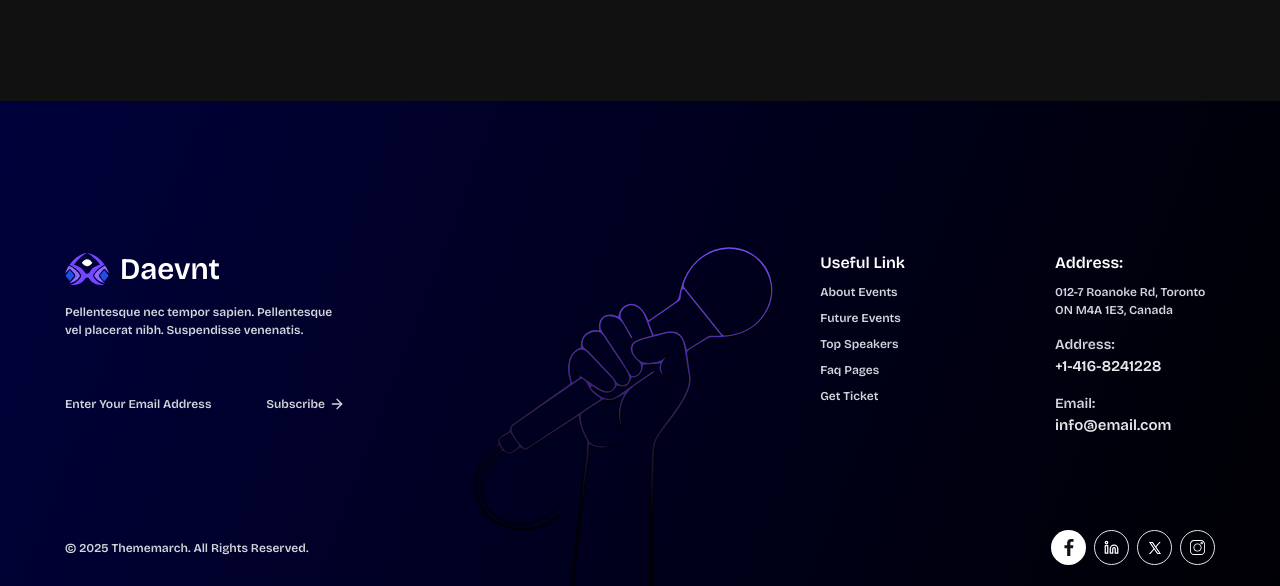
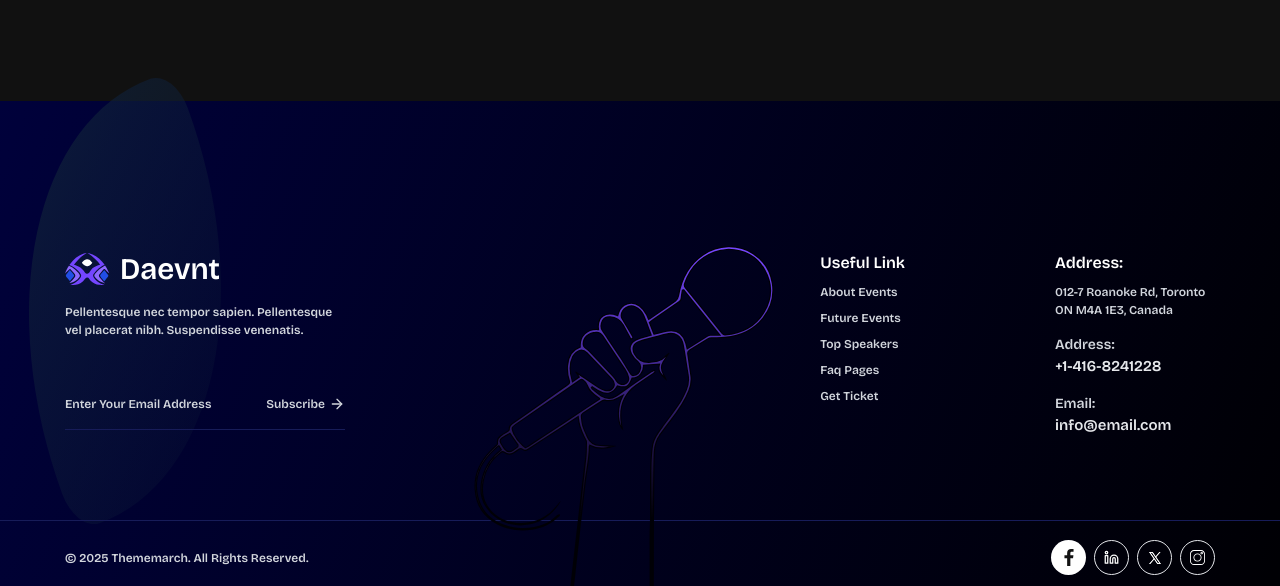
Before and after one commit to Tofazzal26/Daevnt, a Next.js app: page / in a window 1280 px wide. Shown: the part 4646-5232 px from the top of the page. Built offline with nearby package versions, Linux system fonts and the light colour scheme.

Commit message:
footer circle style change

```diff
--- a/src/Footer/Footer.jsx
+++ b/src/Footer/Footer.jsx
@@ -8,7 +8,8 @@ const Footer = () => {
   return (
     <div className="bg-[#000006] h-[610px] lg:h-[500px] relative ">
       <div className={`${FooterStyle.ellipse} lg:py-0 py-4`}>
-        <div className={`${FooterStyle.circle} hidden`}></div>
+        <div className={`${FooterStyle.circle} hidden lg:block`}></div>
+        <div className="w-full h-[1px] bg-[#171c59] absolute bottom-[70px] lg:bottom-[80px]"></div>
         <div className="lg:translate-y-[150px]">
           <div className="2xl:w-[1320px] lg:w-[1150px] mx-auto">
             <div>
@@ -27,7 +28,7 @@ const Footer = () => {
                     Pellentesque nec tempor sapien. Pellentesque vel placerat
                     nibh. Suspendisse venenatis.
                   </p>
-                  <div className="mt-4 lg:mt-14 gap-4 flex lg:flex-row flex-col justify-between lg:items-center">
+                  <div className="mt-4 lg:mt-14 border-b-[1px] border-[#171c59] gap-4 flex lg:flex-row flex-col justify-between lg:items-center pb-4">
                     <h2 className="text-[12px] text-gray-300">
                       Enter Your Email Address
                     </h2>
@@ -81,7 +82,7 @@ const Footer = () => {
             </div>
           </div>
         </div>
-        <div className="lg:translate-y-[220px]">
+        <div className="lg:translate-y-[230px]">
           <div className="2xl:w-[1320px] lg:w-[1150px] mx-auto">
             <div className="flex lg:flex-row flex-col justify-between items-center py-6">
               <div>
```
